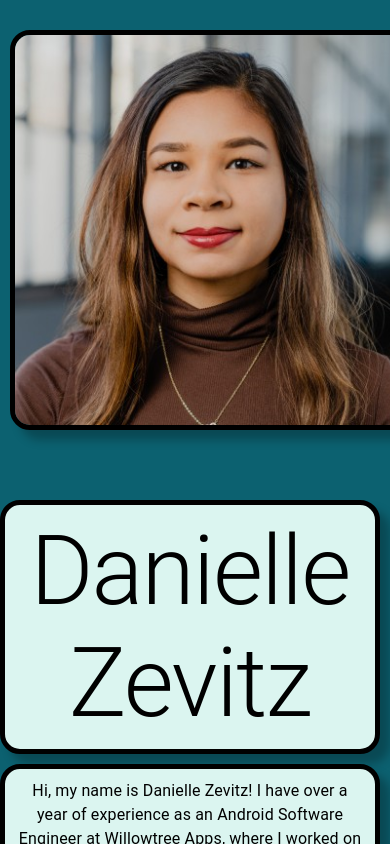
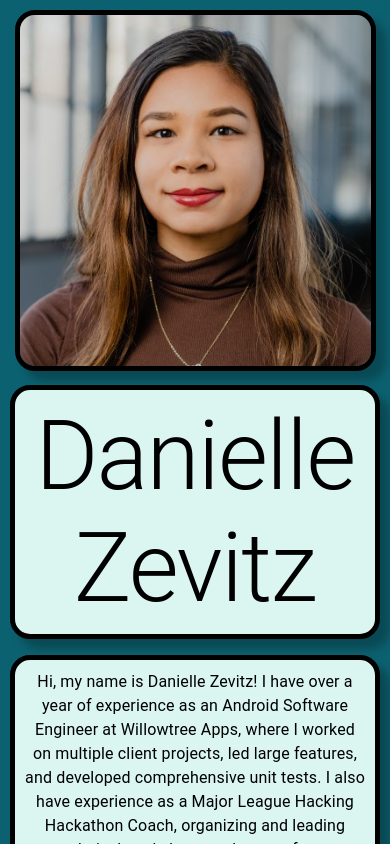
Before and after one commit to dezevitz/DZWebsite, a React (Create React App) app: page / in a window 390 px wide. Shown: the top 844 px of the page. Built offline with nearby package versions, Linux system fonts and the light colour scheme.

Commit message:
bug/FDT-36 code cleanup and fix small screen bug

```diff
--- a/src/App.css
+++ b/src/App.css
@@ -13,17 +13,6 @@
   }
 }
 
-.App-header {
-  background-color: #282c34;
-  min-height: 100vh;
-  display: flex;
-  flex-direction: column;
-  align-items: center;
-  justify-content: center;
-  font-size: calc(10px + 2vmin);
-  color: white;
-}
-
 .App-link {
   color: #61dafb;
 }
--- a/src/App.js
+++ b/src/App.js
@@ -8,9 +8,7 @@ function App() {
   return (
     <ThemeProvider theme={theme}>
       <div className="App">
-        <header className="App-header">
           <HomeScreen/>
-        </header>
       </div>
     </ThemeProvider>
   );
--- a/src/components/home/ElevatorPitch.jsx
+++ b/src/components/home/ElevatorPitch.jsx
@@ -4,51 +4,29 @@ import { ELEVATOR_PITCH } from '../../utils/strings';
 
 function ElevatorPitch() {
     return (
-    <Grid
-        container
-        height='100vh'
-        direction='row'
-        justifyContent='center'
-        alignItems='flex-start'
-        spacing={5}
-    >
-        <Grid item xs={12} sm={4}>
-            <Avatar
+    <Grid container direction='row' alignItems='flex-start' paddingTop='10px'>
+        <Grid item xs={12} sm={4} paddingBottom='10px'>
+            <img
                 src="/images/profile.jpg"
-                alt='Picture of Danielle'
-                sx={{
+                alt='Danielle Zevitz Profile Picture'
+                style={{
                     border: '5px solid',
                     borderRadius: '20px',
-                    borderColor: '#000000', // SET TO THEME COLOR
-                    width: '100%',
-                    height: 'auto',
-                    margin: '10px',
+                    width: '90%',
+                    borderColor: '#000000', // TODO: SET TO THEME COLOR
                     boxShadow: '10px 10px 10px rgba(0,0,0,0.25)'
                 }}
             />
         </Grid>
-        <Grid item xs={12} sm={8}>
-            <Grid
-                container
-                direction="column"
-                justifyContent="flex-start"
-                alignItems="center"
-            >
-                <Grid
-                    item
-                    marginTop ='20px'
-                    marginBottom= '10px'
-                    marginRight='20px'
-                >
+        <Grid item xs={12} sm={8} paddingRight='10px' paddingLeft='10px'>
+            <Grid container direction="column" spacing={2}>
+                <Grid item>
                     <BoxStyle
                         text="Danielle Zevitz"
                         textVariant="h1"
                     />
                 </Grid>
-                <Grid
-                    item
-                    marginRight='20px'
-                >
+                <Grid item>
                     <BoxStyle text={ELEVATOR_PITCH}/>
                 </Grid>
             </Grid>
--- a/src/components/home/HomeScreen.jsx
+++ b/src/components/home/HomeScreen.jsx
@@ -1,3 +1,4 @@
+
 import { alignProperty } from '@mui/material/styles/cssUtils';
 import theme from '../../utils/theme';
 import ElevatorPitch from './ElevatorPitch';
@@ -7,11 +8,10 @@ function HomeScreen() {
         <div
             style={{
                 width: '100%',
-                height: '100vh',
                 backgroundColor: theme.colors.primaryDark,
-                display: 'flex',
                 justifyContent: 'center',
                 alignItems: 'center',
+                minHeight: '100vh',
             }}
         >
             <ElevatorPitch/>
--- a/src/components/reusable/BoxStyle.jsx
+++ b/src/components/reusable/BoxStyle.jsx
@@ -8,16 +8,11 @@ const BoxStyle = ({text, textVariant='body1'}) => (
       backgroundColor: (theme) => theme.colors.secondaryLight,
       border: '5px solid',
       borderColor: (theme) => theme.colors.black,
-      width: '100%',
-      height: 'auto',
       borderRadius: '20px',
       boxShadow: '10px 10px 10px rgba(0,0,0,0.25)'
     }}
   >
-    <Typography
-      variant={textVariant}
-      padding='10px'
-    >
+    <Typography variant={textVariant} padding='10px'>
       {text}
     </Typography>
   </Box>
```
